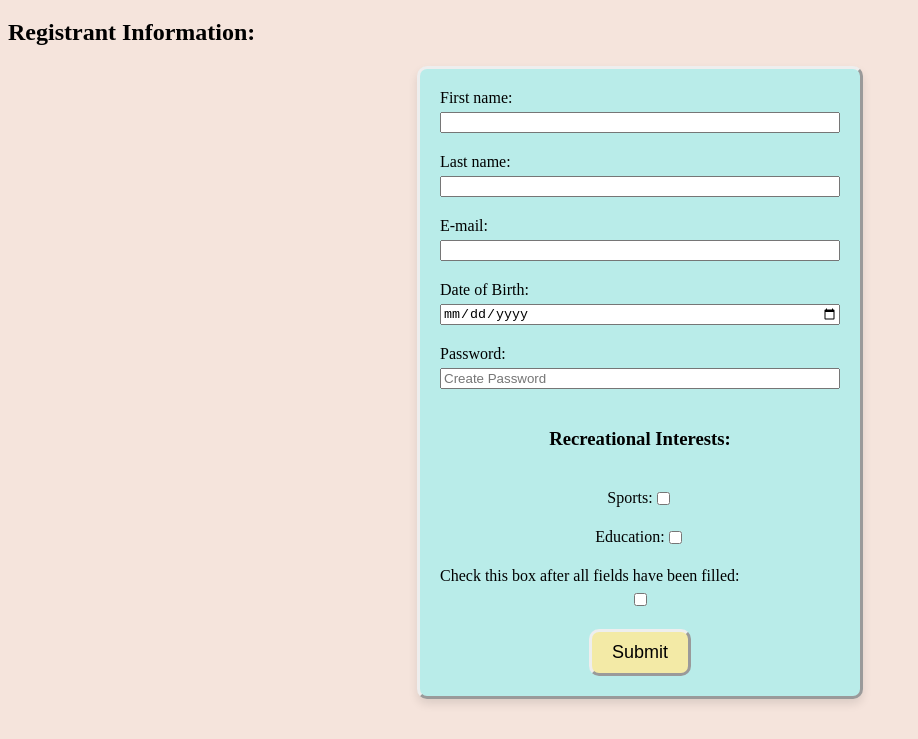
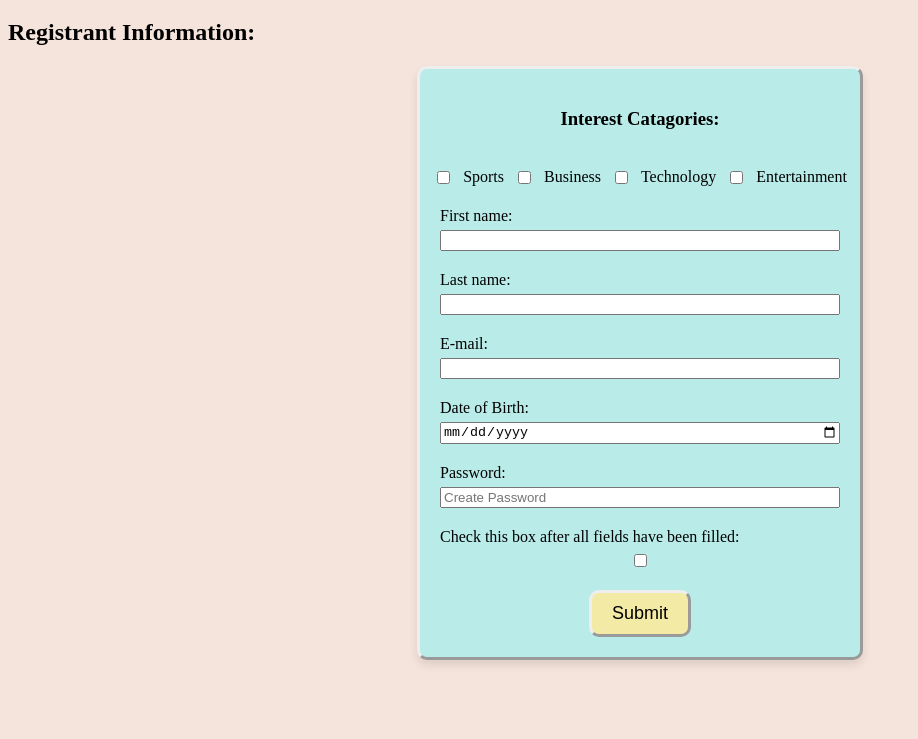
Before and after one commit to marksimmons2288/week-2-lab1-registration-form, a plain HTML site: page index.html in a window 1280 px wide. Shown: the part 61-800 px from the top of the page, without its empty margins (0-918 px from the left). Drawn offline with Linux system fonts and the light colour scheme.

Commit message:
update interest checkbox with css and html

```diff
--- a/index.html
+++ b/index.html
@@ -17,6 +17,14 @@
         <h2>Registrant Information:</h2>
 
         <form action="" class="main_form" id="main-form">
+              <!-- Interests Checkboxes -->
+             <h3> Interest Catagories:</h3>
+            <div class="check_box_field">
+            <input type="checkbox" name=""> Sports
+            <input type="checkbox" name=""> Business
+            <input type="checkbox" name=""> Technology
+            <input type="checkbox" name=""> Entertainment
+            </div>
         <!-- First Name -->
         <div class="main_form_field">
             <label for="firstName"
@@ -54,33 +62,9 @@
             class="main_form_field_label">Password:</label>
             <input type="password" placeholder="Create Password" id="password" minlength="6"
             class="main_form_field_input" required>
-        </div>
+          </div>
 
-
-            <!-- Interests Checkboxes -->
-             <h3>Recreational Interests:</h3>
-             </div class="main_form_field">
-                <div class="check_box_field">
-           <label for="checkbox"
-            class="main_form_field_label">Sports:</label>
-            <input type="checkbox" id="checkbox"
-            class="main_form_field_input">
-                </div>
-
-            </div class="main_form_field">
-                <div class="check_box_field">
-           <label for="checkbox"
-            class="main_form_field_label">Education:</label>
-            <input type="checkbox" id="checkbox"
-            class="main_form_field_input">
-            </div>
-
-
-
-
-
-
-            <!-- Checkbox -->
+          <!-- Checkbox -->
           <div class="main_form_field">
            <label for="checkbox"
             class="main_form_field_label">Check this box after all fields have been filled:</label>
--- a/main.js
+++ b/main.js
@@ -49,9 +49,9 @@ mainForm.addEventListener('submit', function (event) {
     emailInput.value ='';
     dateInput.value ='';
     passwordInput.value ='';
-    checkBoxInput.check = false;
 
-    // Clear checkbox
+
+
 
 
 
--- a/styles.css
+++ b/styles.css
@@ -35,8 +35,11 @@ transform: scale(1.1);
 }
 
 .check_box_field {
-    display:flex;
+    display: flex;
     flex-direction: row;
+    gap: 10px;
+
+
 
 }
 
```
